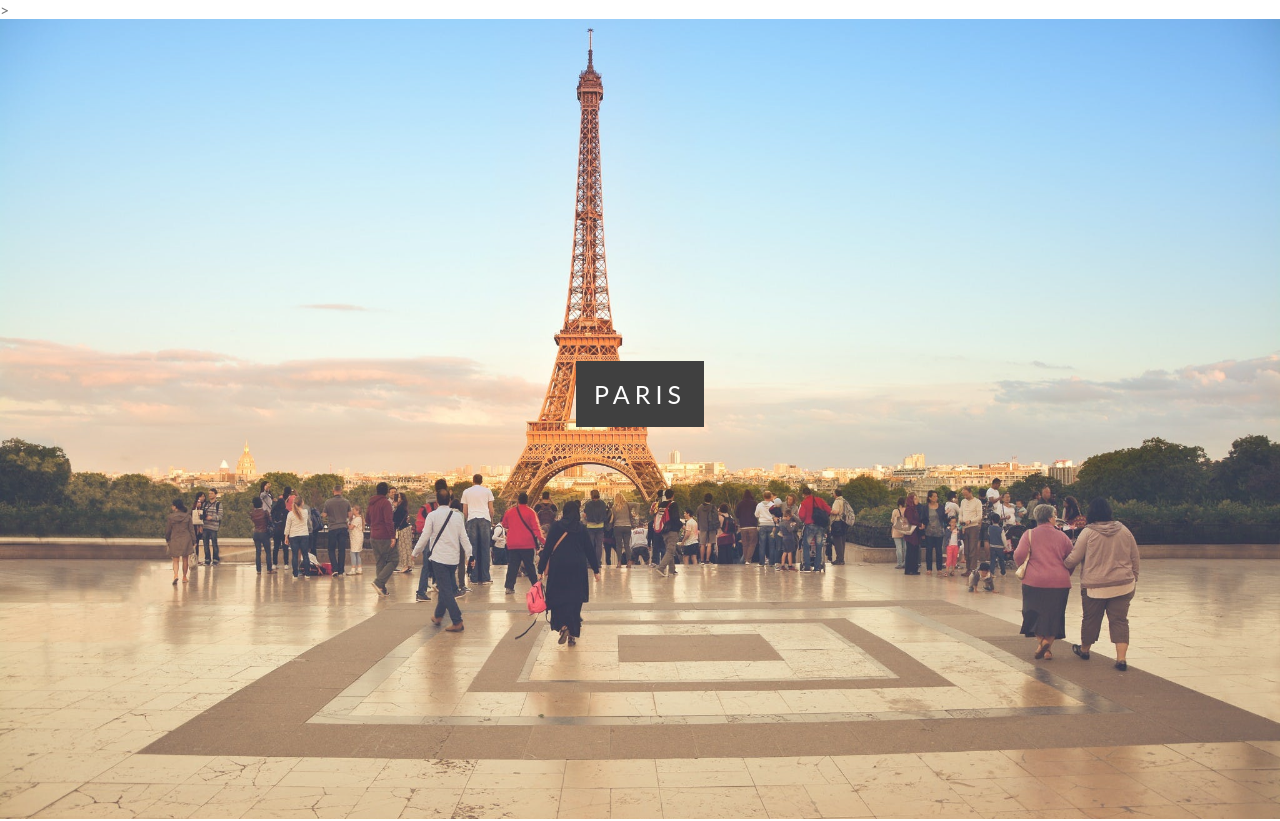
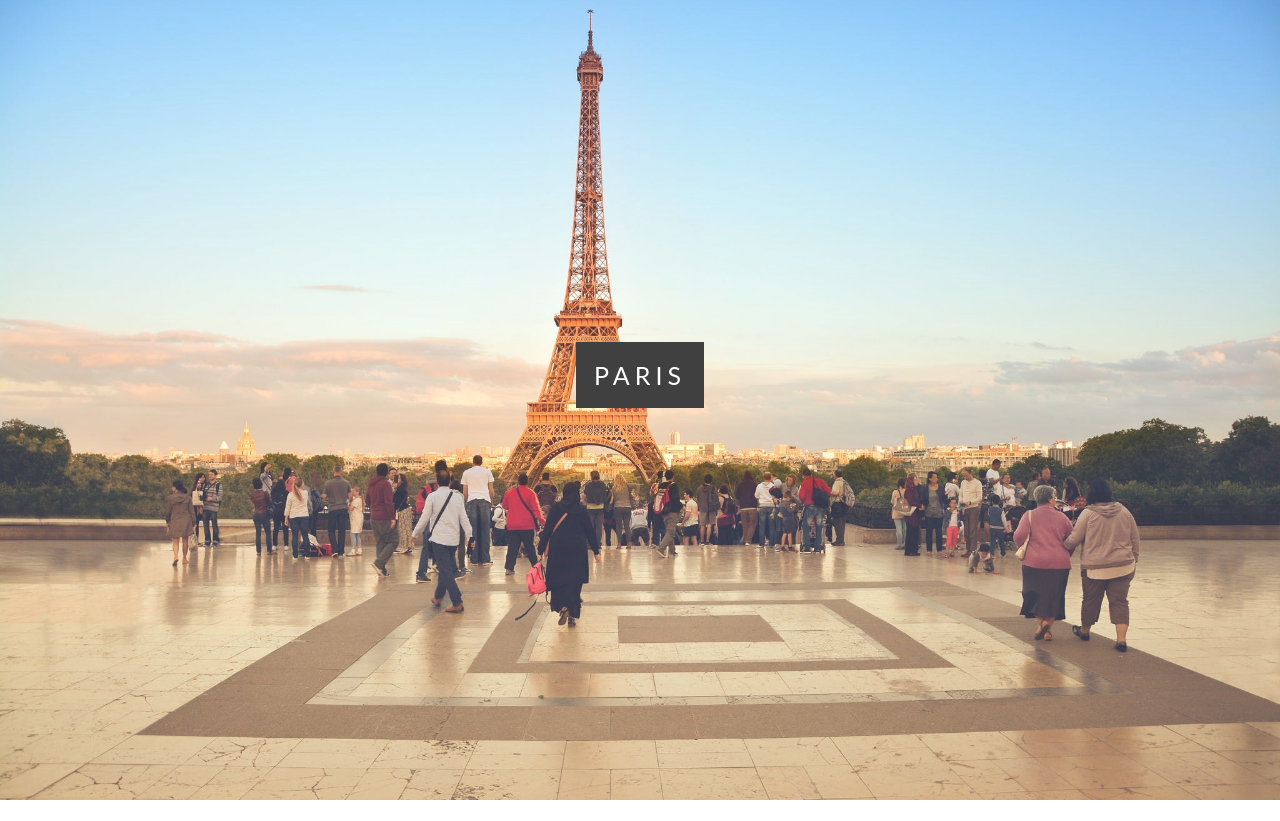
Before and after one commit to marcella-ol/parallax, a plain HTML site: page index.html in a window 1280 px wide. Shown: the top 821 px of the page. Drawn offline with Linux system fonts and the light colour scheme.

Commit message:
Correção de bug

```diff
--- a/index.html
+++ b/index.html
@@ -3,7 +3,7 @@
 <head>
 	<title>Around the world</title>
 	<meta charset="utf-8">
-	<link rel="stylesheet" type="text/css" href="style.css">>
+	<link rel="stylesheet" type="text/css" href="style.css">
 </head>
 <body>
 
```
